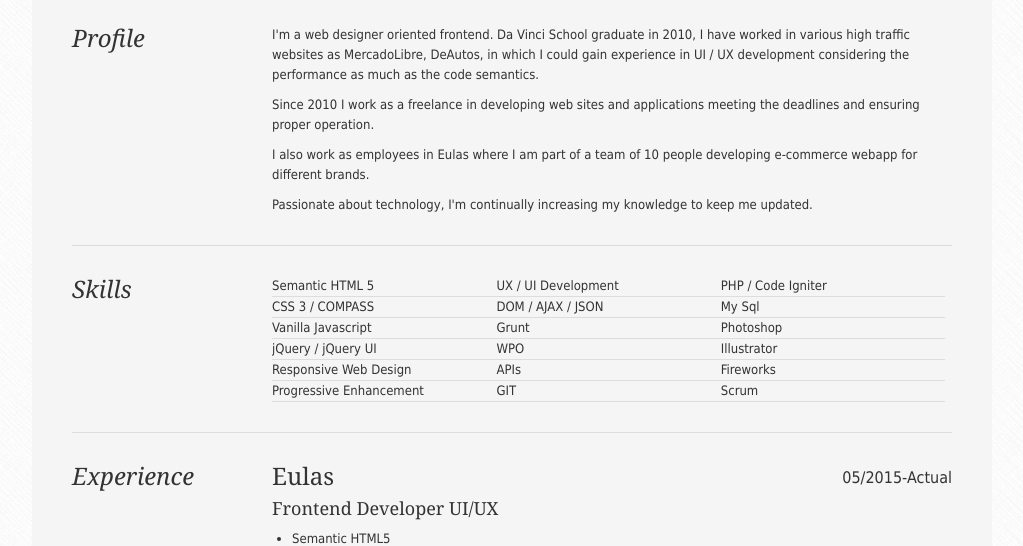
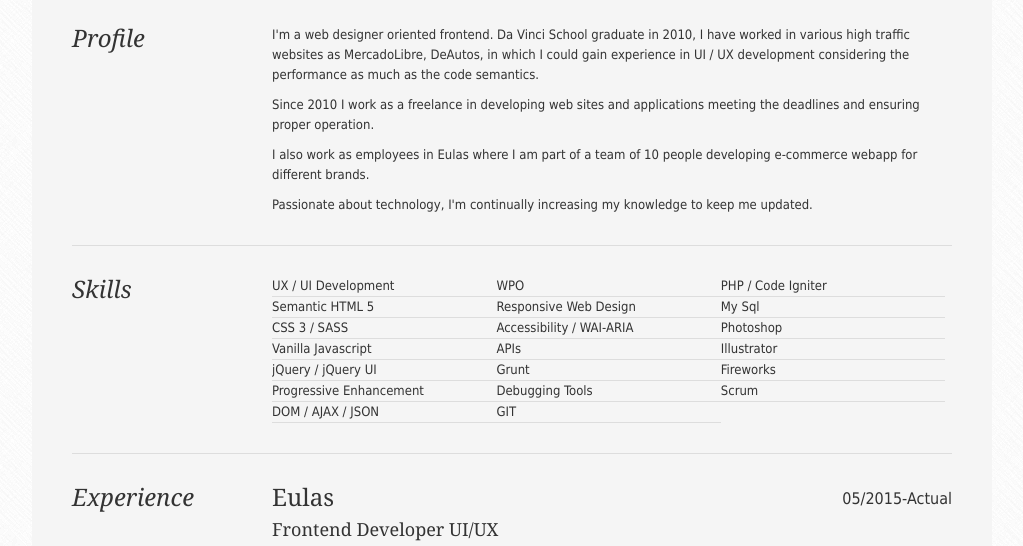
Before and after one commit to mgimenez/joptiwebs, a plain HTML site: page cv/index.html in a window 1280 px wide. Shown: the part 254-800 px from the top of the page, without its empty margins (128-1151 px from the left). Drawn offline with Linux system fonts and the light colour scheme.

Commit message:
order skills

```diff
--- a/cv/index.html
+++ b/cv/index.html
@@ -48,19 +48,21 @@
 				<h2>Skills</h2>
 				<div class="skills content-right">
 					<ul>
+						<li>UX / UI Development</li>
 						<li>Semantic HTML 5</li>
-						<li>CSS 3 / COMPASS</li>
+						<li>CSS 3 / SASS</li>
 						<li>Vanilla Javascript</li>
 						<li>jQuery / jQuery UI</li>
-						<li>Responsive Web Design</li>
 						<li>Progressive Enhancement</li>
+						<li>DOM / AJAX / JSON</li>
 					</ul>
 					<ul>
-						<li>UX / UI Development</li>
-						<li>DOM / AJAX / JSON</li>
+						<li>WPO</li>
+						<li>Responsive Web Design</li>
+						<li>Accessibility / WAI-ARIA</li>
+						<li>APIs</li>
 						<li>Grunt</li>
-						<li>WPO</li>
-						<li>APIs</li>
+						<li>Debugging Tools</li>
 						<li>GIT</li>
 					</ul>
 					<ul>
```
